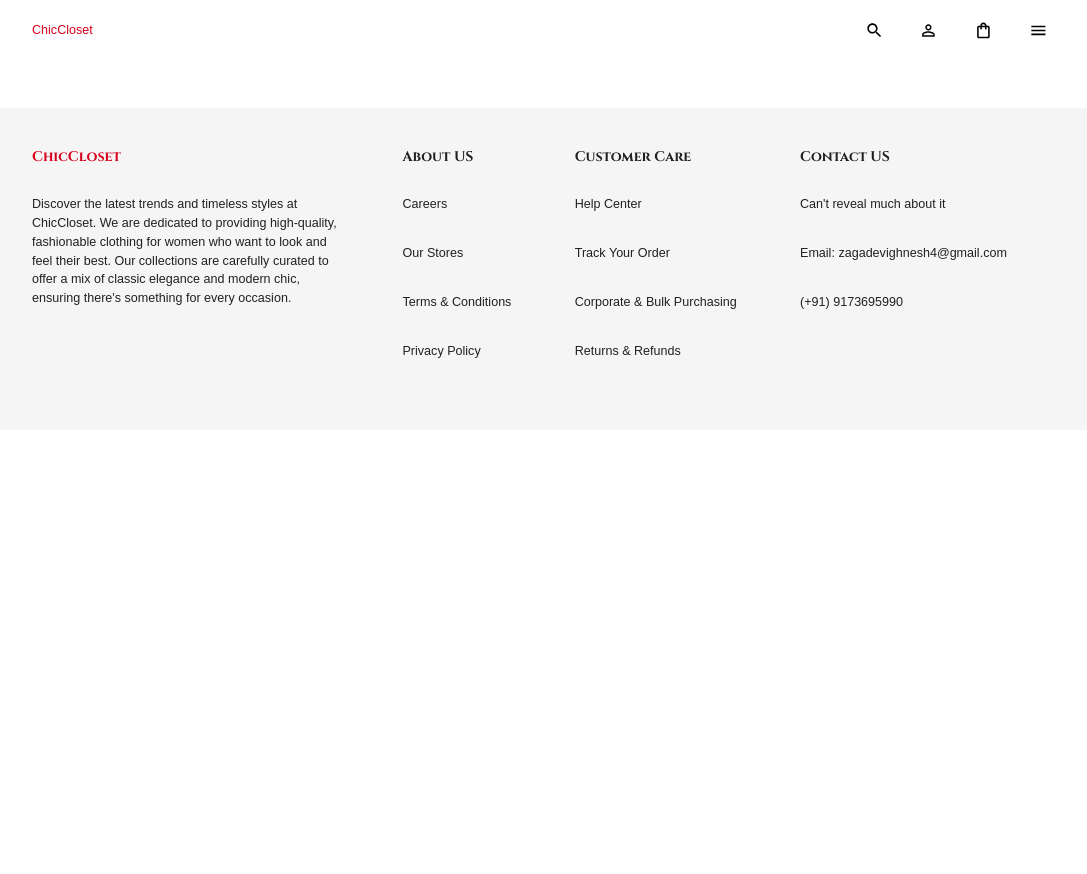
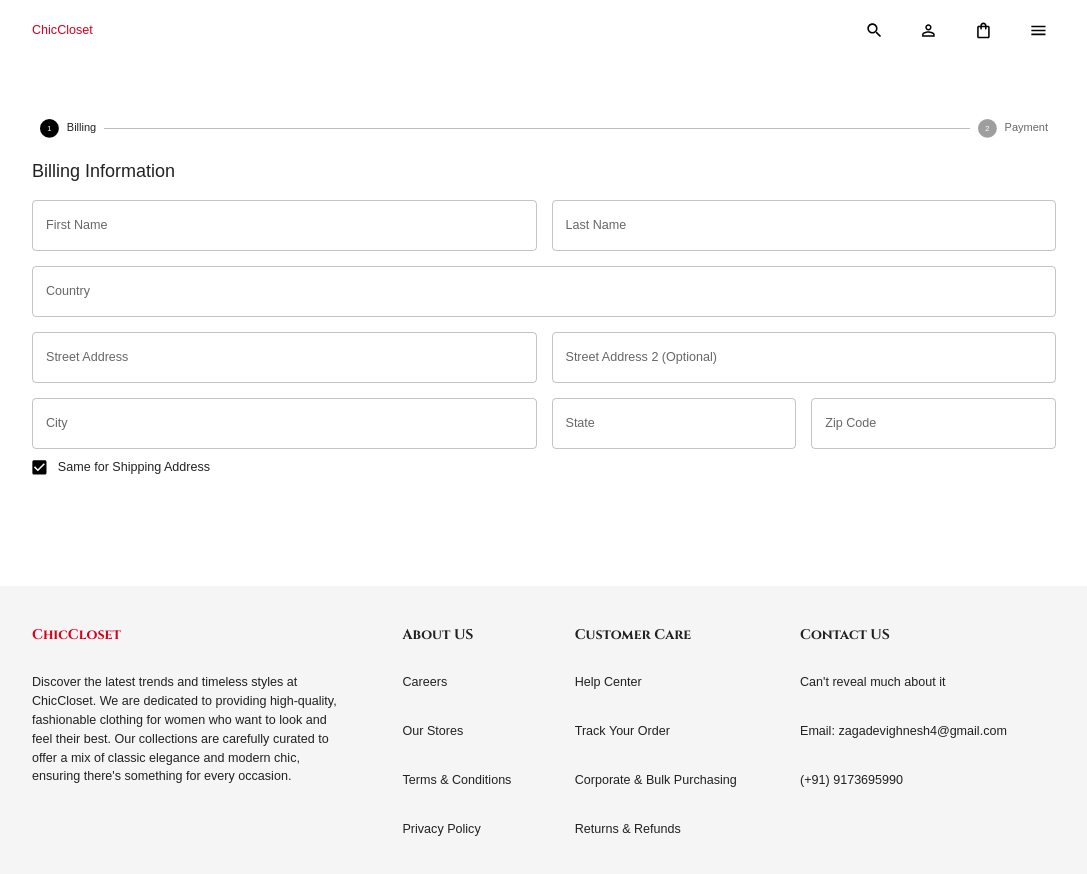
Before and after one commit to DropoutCoder-true/ChicCloset, a React (Vite) app in the folder client/: page /checkout in a window 1280 px wide. Shown: the top 874 px of the page, without its empty margins (96-1183 px from the left). Before the commit the page ends 800 px from the top, so only its background shows below. Built offline with nearby package versions, Linux system fonts and the light colour scheme; a web font is replaced by a local one.

Commit message:
created a checkout page

```diff
--- /dev/null
+++ b/client/src/scenes/checkout/AddressForm.jsx
@@ -0,0 +1,151 @@
+import { Box, TextField, useMediaQuery } from "@mui/material";
+import { getIn } from "formik";
+import React from "react";
+
+const AddressForm = ({
+  type,
+  values,
+  errors,
+  touched,
+  handleBlur,
+  handleChange,
+}) => {
+  const isNonMobile = useMediaQuery("(min-width:600px)");
+
+  //   Functions to improve the code readability
+  const formattedName = (field) => `${type}.${field}`;
+  const formattedError = (field) =>
+    Boolean(
+      getIn(touched, formattedName(field)) &&
+        getIn(errors, formattedName(field))
+    );
+  const formattedHelper = (field) => {
+    getIn(touched, formattedName(field)) && getIn(errors, formattedName(field));
+  };
+
+  return (
+    <Box
+      display={"grid"}
+      gap={"15px"}
+      gridTemplateColumns={"repeat(4, minmax(0, 1fr))"}
+      sx={{
+        "& > div": { gridColumn: isNonMobile ? undefined : "span 4" },
+      }}
+    >
+      <TextField
+        fullWidth
+        type="text"
+        label="First Name"
+        onBlur={handleBlur}
+        onChange={handleChange}
+        value={values.firstName}
+        name={formattedName("firstName")}
+        error={formattedError("firstName")}
+        helperText={formattedHelper("firstName")}
+        sx={{
+          gridColumn: "span 2",
+        }}
+      />
+      <TextField
+        fullWidth
+        type="text"
+        label="Last Name"
+        onBlur={handleBlur}
+        onChange={handleChange}
+        value={values.lastName}
+        name={formattedName("lastName")}
+        error={formattedError("lastName")}
+        helperText={formattedHelper("lastName")}
+        sx={{
+          gridColumn: "span 2",
+        }}
+      />
+      <TextField
+        fullWidth
+        type="text"
+        label="Country"
+        onBlur={handleBlur}
+        onChange={handleChange}
+        value={values.country}
+        name={formattedName("country")}
+        error={formattedError("country")}
+        helperText={formattedHelper("country")}
+        sx={{
+          gridColumn: "span 4",
+        }}
+      />
+      <TextField
+        fullWidth
+        type="text"
+        label="Street Address"
+        onBlur={handleBlur}
+        onChange={handleChange}
+        value={values.street1}
+        name={formattedName("street1")}
+        error={formattedError("street1")}
+        helperText={formattedHelper("street1")}
+        sx={{
+          gridColumn: "span 2",
+        }}
+      />
+      <TextField
+        fullWidth
+        type="text"
+        label="Street Address 2 (Optional)"
+        onBlur={handleBlur}
+        onChange={handleChange}
+        value={values.street2}
+        name={formattedName("street2")}
+        error={formattedError("street2")}
+        helperText={formattedHelper("street2")}
+        sx={{
+          gridColumn: "span 2",
+        }}
+      />
+      <TextField
+        fullWidth
+        type="text"
+        label="City"
+        onBlur={handleBlur}
+        onChange={handleChange}
+        value={values.city}
+        name={formattedName("city")}
+        error={formattedError("city")}
+        helperText={formattedHelper("city")}
+        sx={{
+          gridColumn: "span 2",
+        }}
+      />
+      <TextField
+        fullWidth
+        type="text"
+        label="State"
+        onBlur={handleBlur}
+        onChange={handleChange}
+        value={values.state}
+        name={formattedName("state")}
+        error={formattedError("state")}
+        helperText={formattedHelper("state")}
+        sx={{
+          gridColumn: "1fr",
+        }}
+      />
+      <TextField
+        fullWidth
+        type="text"
+        label="Zip Code"
+        onBlur={handleBlur}
+        onChange={handleChange}
+        value={values.zipCode}
+        name={formattedName("zipCode")}
+        error={formattedError("zipCode")}
+        helperText={formattedHelper("zipCode")}
+        sx={{
+          gridColumn: "1fr",
+        }}
+      />
+    </Box>
+  );
+};
+
+export default AddressForm;
--- a/client/src/scenes/checkout/Checkout.jsx
+++ b/client/src/scenes/checkout/Checkout.jsx
@@ -1,7 +1,143 @@
-import React from "react";
+import React, { useState } from "react";
+import { useSelector } from "react-redux";
+import { Box, Button, Stepper, Step, StepLabel } from "@mui/material";
+import { Formik } from "formik";
+import * as yup from "yup";
+import { shades } from "../../theme";
+import usePagination from "@mui/material/usePagination/usePagination";
+import Shipping from "./Shipping";
+
+const initialValues = {
+  billingAddress: {
+    firstName: "",
+    lastName: "",
+    country: "",
+    street1: "",
+    street2: "",
+    city: "",
+    state: "",
+    zipCode: "",
+  },
+  shippingAddress: {
+    isSameAddress: true,
+    firstName: "",
+    lastName: "",
+    country: "",
+    street1: "",
+    street2: "",
+    city: "",
+    state: "",
+    zipCode: "",
+  },
+  email: "",
+  phoneNumber: "",
+};
+
+const checkoutSchema = [
+  yup.object().shape({
+    billingAddress: yup.object().shape({
+      firstName: yup.string().required("required"),
+      lastName: yup.string().required("required"),
+      country: yup.string().required("required"),
+      street1: yup.string().required("required"),
+      street2: yup.string(),
+      city: yup.string().required("required"),
+      state: yup.string().required("required"),
+      zipCode: yup.string().required("required"),
+    }),
+    shippingAddress: yup.object().shape({
+      isSameAddress: yup.boolean(),
+      firstName: yup.string().when("isSameAddress", {
+        is: false,
+        then: yup.string().required("required"),
+      }),
+      lastName: yup.string().when("isSameAddress", {
+        is: false,
+        then: yup.string().required("required"),
+      }),
+      country: yup.string().when("isSameAddress", {
+        is: false,
+        then: yup.string().required("required"),
+      }),
+      street1: yup.string().when("isSameAddress", {
+        is: false,
+        then: yup.string().required("required"),
+      }),
+      street2: yup.string(),
+      city: yup.string().when("isSameAddress", {
+        is: false,
+        then: yup.string().required("required"),
+      }),
+      state: yup.string().when("isSameAddress", {
+        is: false,
+        then: yup.string().required("required"),
+      }),
+      zipCode: yup.string().when("isSameAddress", {
+        is: false,
+        then: yup.string().required("required"),
+      }),
+    }),
+  }),
+  yup.object().shape({
+    email: yup.string().required("required"),
+    phoneNumber: yup.string().required("required"),
+  }),
+];
 
 const Checkout = () => {
-  return <div>Checkout</div>;
+  const [activeStep, setActiveStep] = useState(0);
+  const cart = useSelector((state) => state.cart.cart);
+  const isFirstStep = activeStep === 0;
+  const isSecondStep = activeStep === 1;
+
+  const handleFormSubmit = async (value, actions) => {
+    setActiveStep(activeStep + 1);
+  };
+
+  async function makePayment(values) {}
+
+  return (
+    <Box width={"80%"} m={"100px auto"}>
+      <Stepper activeStep={activeStep} sx={{ m: "20px 0" }}>
+        <Step>
+          <StepLabel>Billing</StepLabel>
+        </Step>
+        <Step>
+          <StepLabel>Payment</StepLabel>
+        </Step>
+      </Stepper>
+      <Box>
+        <Formik
+          onSubmit={handleFormSubmit}
+          initialValues={initialValues}
+          validationSchema={checkoutSchema[activeStep]}
+        >
+          {({
+            values,
+            errors,
+            touched,
+            handleBlur,
+            handleChange,
+            handleSubmit,
+            setFieldValue,
+          }) => (
+            <form onSubmit={handleSubmit}>
+              {isFirstStep && (
+                <Shipping
+                  values={values}
+                  errors={errors}
+                  touched={touched}
+                  handleBlue={handleBlur}
+                  handleChange={handleChange}
+                  setFieldValue={setFieldValue}
+                />
+              )}
+            </form>
+          )}
+        </Formik>
+      </Box>
+    </Box>
+  );
 };
 
 export default Checkout;
--- /dev/null
+++ b/client/src/scenes/checkout/Shipping.jsx
@@ -0,0 +1,68 @@
+import React from "react";
+import { Box, Checkbox, FormControlLabel, Typography } from "@mui/material";
+import AddressForm from "./AddressForm";
+
+const Shipping = ({
+  values,
+  errors,
+  touched,
+  handleBlur,
+  handleChange,
+  setFieldValue,
+}) => {
+  return (
+    <Box mt={"30px auto"}>
+      {/* Billing Form */}
+      <Box>
+        <Typography sx={{ mb: "15px" }} fontSize={"18px"}>
+          Billing Information
+        </Typography>
+        <AddressForm
+          type="billingAddress"
+          values={values.billingAddress}
+          errors={errors}
+          touched={touched}
+          handleBlur={handleBlur}
+          handleChange={handleChange}
+        />
+      </Box>
+
+      <Box mb="20px">
+        <FormControlLabel
+          label={"Same for Shipping Address"}
+          control={
+            <Checkbox
+              defaultChecked
+              value={values.shippingAddress.isSameAddress}
+              onChange={() => {
+                setFieldValue(
+                  "shippingAddress.isSameAddress",
+                  !values.shippingAddress.isSameAddress
+                );
+              }}
+            />
+          }
+        />
+      </Box>
+
+      {/* SHIPPING FORM */}
+      {!values.shippingAddress.isSameAddress && (
+        <Box>
+          <Typography sx={{ mb: "15px" }} fontSize={"18px"}>
+            Shipping Information
+          </Typography>
+          <AddressForm
+            type="shippingAddress"
+            values={values.shippingAddress}
+            errors={errors}
+            touched={touched}
+            handleBlur={handleBlur}
+            handleChange={handleChange}
+          />
+        </Box>
+      )}
+    </Box>
+  );
+};
+
+export default Shipping;
```
